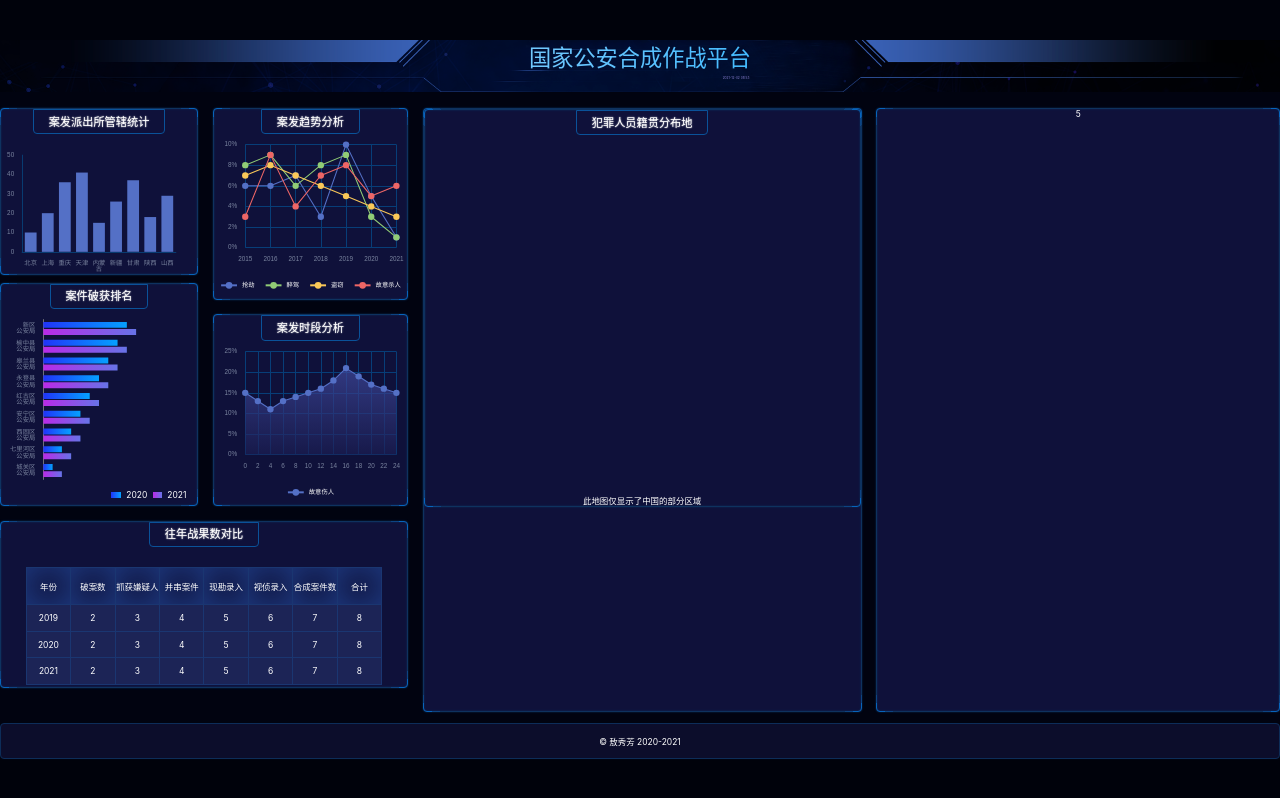
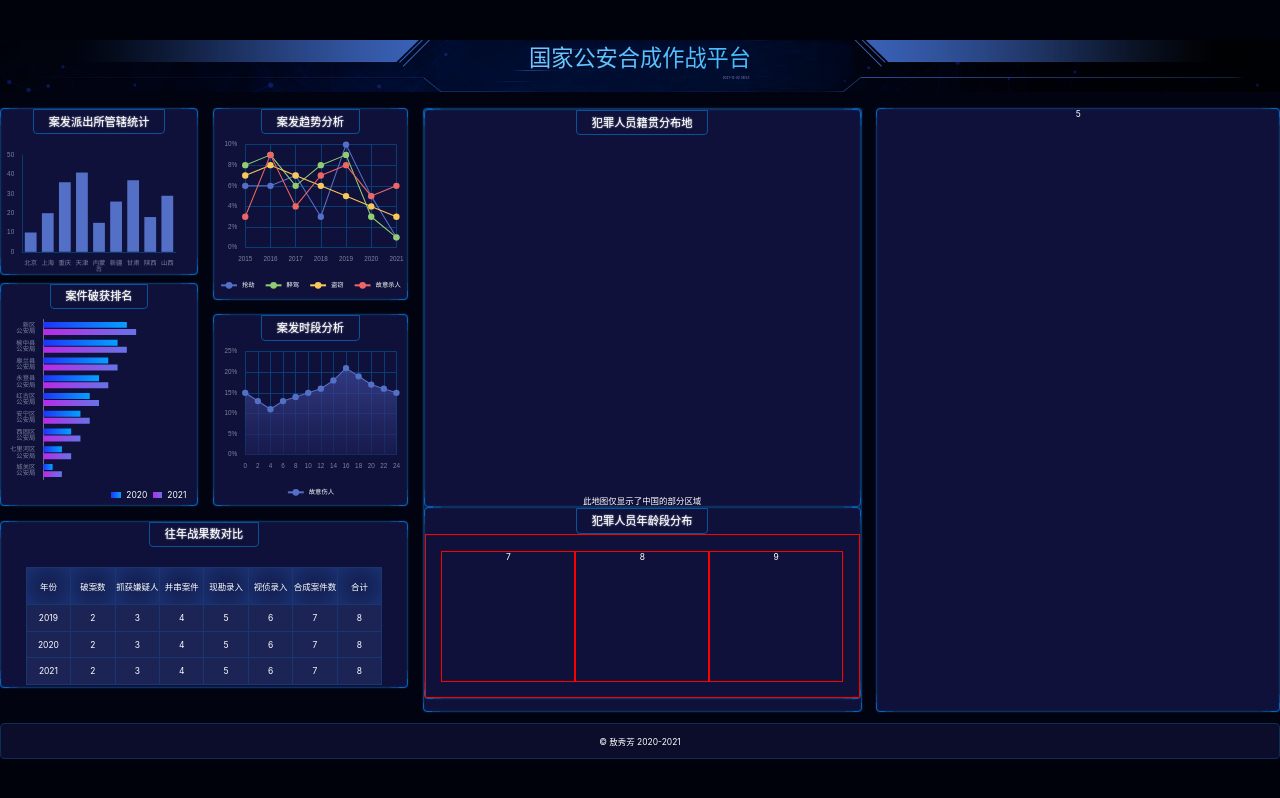
Before and after one commit to ao1115/big-screen, a React (Vite) app: page /#/ in a window 1280 px wide. Shown: the top 798 px of the page. Built offline with nearby package versions, Linux system fonts and the light colour scheme.

Commit message:
完成7,8,9布局

```diff
--- /dev/null
+++ b/src/components/chart-7.tsx
@@ -0,0 +1,17 @@
+import React, { useEffect, useRef } from 'react';
+import * as echarts from 'echarts';
+
+export const Chart7 = () => {
+    const divRef = useRef(null);
+    useEffect(() => {
+        var myChart = echarts.init(divRef.current);
+    }, []);
+
+    return (
+        <div className="年龄段-图1">7
+            <div ref={divRef} className="chart">
+
+            </div>
+        </div>
+    );
+};
--- /dev/null
+++ b/src/components/chart-8.tsx
@@ -0,0 +1,17 @@
+import React, { useEffect, useRef } from 'react';
+import * as echarts from 'echarts';
+
+export const Chart8 = () => {
+    const divRef = useRef(null);
+    useEffect(() => {
+        var myChart = echarts.init(divRef.current);
+    }, []);
+
+    return (
+        <div className="年龄段-图2">8
+            <div ref={divRef} className="chart">
+
+            </div>
+        </div>
+    );
+};
--- /dev/null
+++ b/src/components/chart-9.tsx
@@ -0,0 +1,17 @@
+import React, { useEffect, useRef } from 'react';
+import * as echarts from 'echarts';
+
+export const Chart9 = () => {
+    const divRef = useRef(null);
+    useEffect(() => {
+        var myChart = echarts.init(divRef.current);
+    }, []);
+
+    return (
+        <div className="年龄段-图3">9
+            <div ref={divRef} className="chart">
+
+            </div>
+        </div>
+    );
+};
--- a/src/pages/home.scss
+++ b/src/pages/home.scss
@@ -121,7 +121,8 @@
         .案发趋势,
         .案发时段,
         .战果,
-        .地图 {
+        .地图,
+        .年龄段 {
             height: px(315);
             display: flex;
             flex-direction: column;
@@ -210,5 +211,28 @@
             height: px(753);
             background: transparent;
         }
+
+        .年龄段 {
+            display: flex;
+            flex-direction: column;
+            height: px(363);
+
+            >.charts {
+                width: 100%;
+                flex: 1;
+                border: 1px solid red;
+                display: flex;
+                padding: px(30);
+            }
+
+            &-图1,
+            &-图2,
+            &-图3 {
+                flex: 1;
+                border: 1px solid red;
+                display: flex;
+                flex-direction: column;
+            }
+        }
     }
 }
--- a/src/pages/home.tsx
+++ b/src/pages/home.tsx
@@ -8,6 +8,9 @@
 import { Chart4 } from '../components/chart-4';
 import { Chart5 } from '../components/chart-5';
 import { Chart6 } from '../components/chart-6';
+import { Chart7 } from '../components/chart-7';
+import { Chart8 } from '../components/chart-8';
+import { Chart9 } from '../components/chart-9';
 export const Home = () => {
   const date = new Date().toISOString();
   let d = dayjs(date).format('YYYY-MM-DD HH:mm')
@@ -31,6 +34,14 @@
         </section>
         <section className="section4  bordered">
           <Chart6 />
+          <div className="bordered 年龄段">
+            <h2>犯罪人员年龄段分布</h2>
+            <div className="charts">
+              <Chart7 />
+              <Chart8 />
+              <Chart9 />
+            </div>
+          </div>
         </section>
         <section className="section5  bordered">5</section>
       </main>
```
